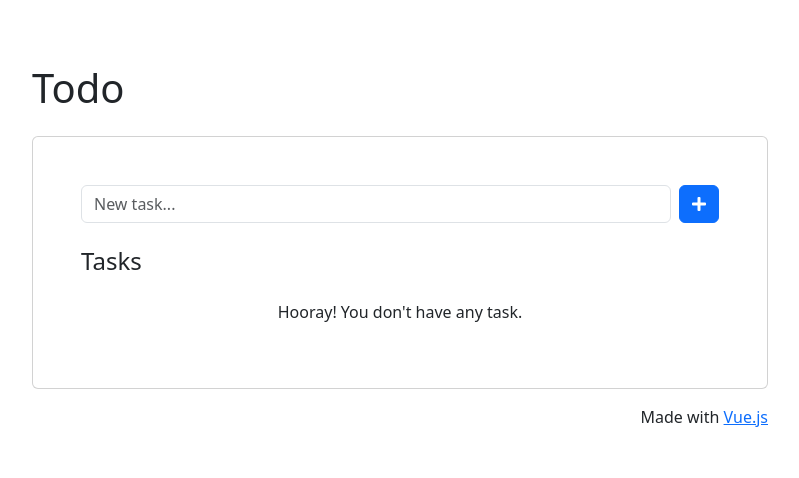
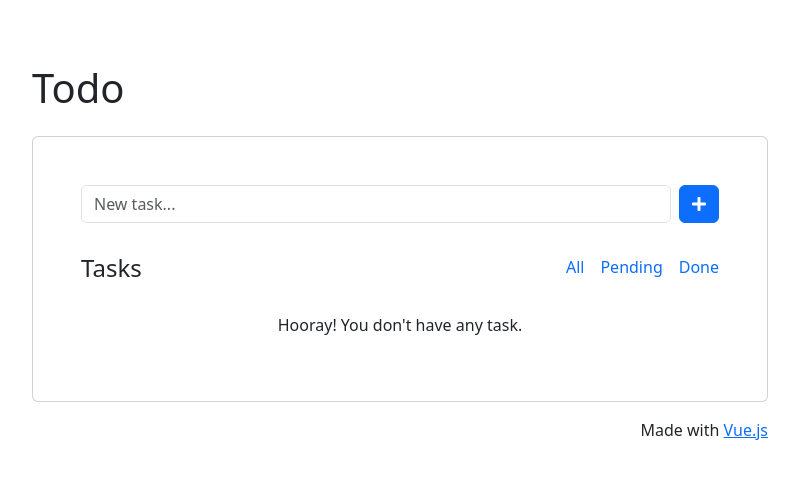
Before and after one commit to teonator/vue-todo, a Vue app: page / in a window 1280 px wide. Shown: the top 478 px of the page, without its empty margins (240-1039 px from the left). Built offline with nearby package versions, Linux system fonts and the light colour scheme.

Commit message:
Add filter task method.

```diff
--- a/src/App.vue
+++ b/src/App.vue
@@ -5,6 +5,25 @@ export default {
             task: '',
             tasks: [],
             error: '',
+            filter: '',
+        }
+    },
+    computed: {
+        taskFilter: function(taskFilter) {
+            let _taskFilter = this.filter;
+
+            return this.tasks.filter(function(task) {
+                switch( _taskFilter ) {
+                    case 'pending':
+                        return !task.done;
+
+                    case 'done':
+                        return task.done;
+
+                    default:
+                        return true;
+                }
+            });
         }
     },
     methods: {
@@ -29,6 +48,9 @@ export default {
         },
         deleteTask(taskId) {
             this.tasks.splice(this.tasks.findIndex(task => task.id === taskId), 1)
+        },
+        filterTask(taskFilter) {
+            this.filter = taskFilter;
         },
         validate(task) {
             return task.length > 0;
@@ -65,10 +87,28 @@ export default {
 
                     <div class="d-flex align-items-center mt-4">
                         <h4 class="flex-fill m-0">Tasks</h4>
+
+                        <ul class="nav nav-underline flex-fill justify-content-end">
+                            <li class="nav-item">
+                                <a class="nav-link" @click.prevent="filterTask( '' )" href="#">
+                                    All
+                                </a>
+                            </li>
+                            <li class="nav-item">
+                                <a class="nav-link" @click.prevent="filterTask( 'pending' )" href="#">
+                                    Pending
+                                </a>
+                            </li>
+                            <li class="nav-item">
+                                <a class="nav-link" @click.prevent="filterTask( 'done' )" href="#">
+                                    Done
+                                </a>
+                            </li>
+                        </ul>
                     </div>
 
-                    <div v-show="tasks.length > 0" class="list-group mt-3">
-                        <div v-for="task in tasks" class="list-group-item list-group-item-action d-flex align-items-center">
+                    <div v-show="taskFilter.length > 0" class="list-group mt-3">
+                        <div v-for="task in taskFilter" class="list-group-item list-group-item-action d-flex align-items-center">
                             <a @:click.prevent="editTask(task.id)" class="btn btn-sm me-2" :class="[task.done ? 'btn-outline-success' : 'btn-outline-secondary']">
                                 <i class="fas fa-check" :class="{ 'text-white': !task.done }"></i>
                             </a>
@@ -81,7 +121,7 @@ export default {
                         </div>
                     </div>
 
-                    <p v-show="tasks.length == 0" class="mt-4 text-center">Hooray! You don't have any task.</p>
+                    <p v-show="taskFilter.length == 0" class="mt-4 text-center">Hooray! You don't have {{ filter }} any task.</p>
 
                 </div>
             </div>
```
